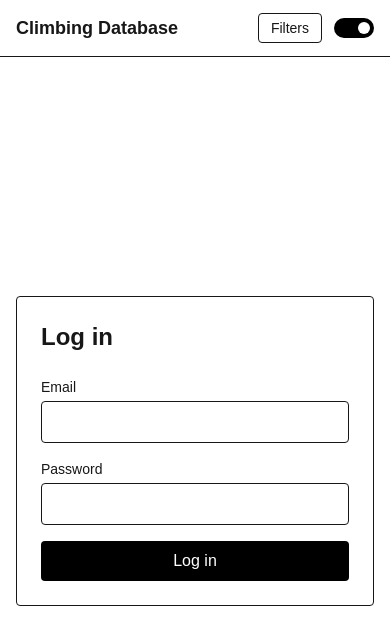
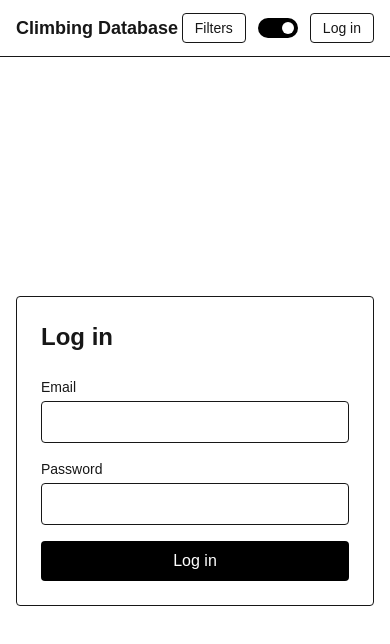
Before and after one commit to wga-mo/climbing-app2026, a Next.js app: page /login in a window 390 px wide. Shown: the top 644 px of the page. Built offline with nearby package versions, Linux system fonts and the light colour scheme; no server answers.

Commit message:
Added login/out also for mobile mode

```diff
--- a/src/components/Navbar.js
+++ b/src/components/Navbar.js
@@ -76,19 +76,43 @@ export default function Navbar() {
               onChange={toggleGlobalFilter}
               className="peer sr-only"
             />
+
             <div className="h-5 w-10 rounded-full bg-gray-300 peer-checked:bg-black" />
+
             <div className="absolute left-1 top-1 h-3 w-3 rounded-full bg-white transition peer-checked:translate-x-5" />
           </label>
+
+          {user ? (
+            <button
+              onClick={handleLogout}
+              className="rounded border px-3 py-1 text-sm"
+            >
+              Log out
+            </button>
+          ) : (
+            <Link
+              href="/login"
+              className="rounded border px-3 py-1 text-sm"
+            >
+              Log in
+            </Link>
+          )}
         </div>
 
         <div className="hidden lg:block">
           {user ? (
+            <div className="flex items-center gap-3">
+              <span className="text-sm text-gray-600">
+                {user.email}
+              </span>
+
               <button
                 onClick={handleLogout}
                 className="rounded-md border px-3 py-1 text-sm"
               >
                 Log out
               </button>
+            </div>
           ) : (
             <Link
               href="/login"
```
Lines whose indentation alone changed are shown as unchanged.
